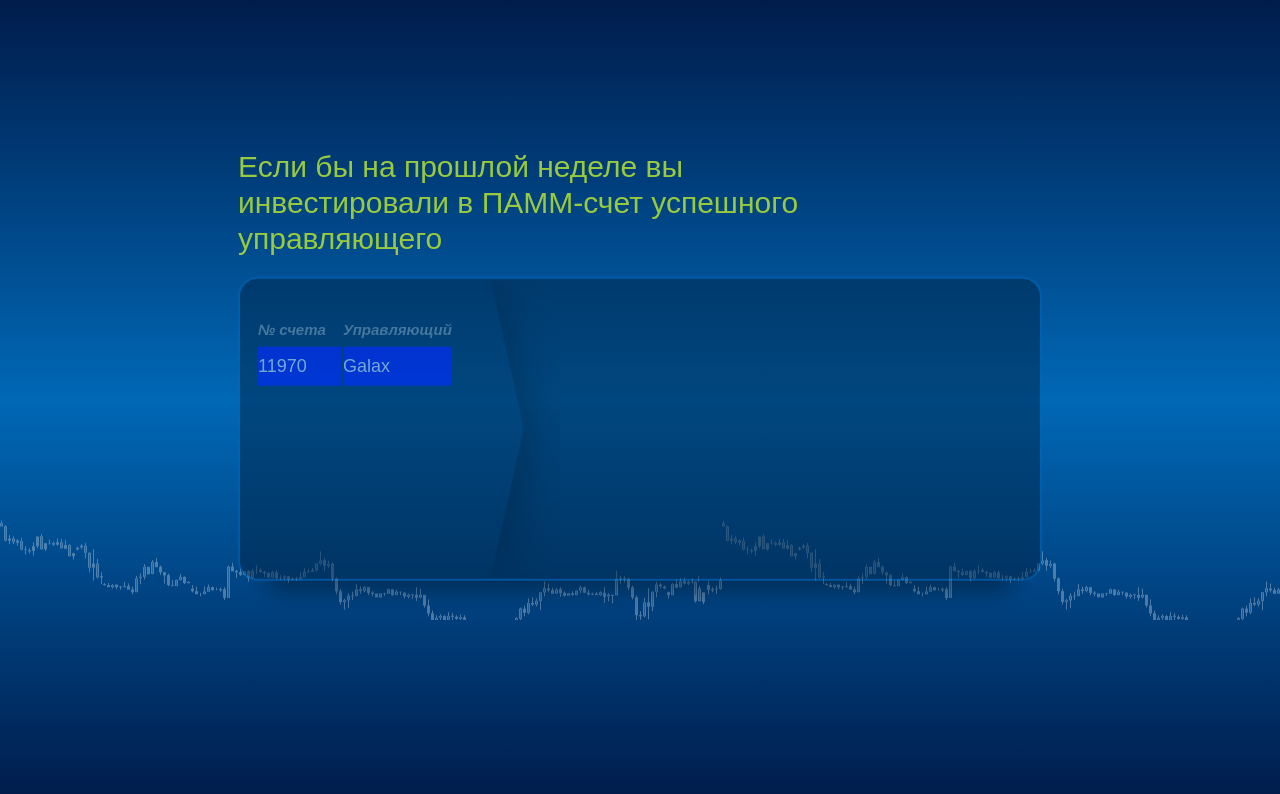
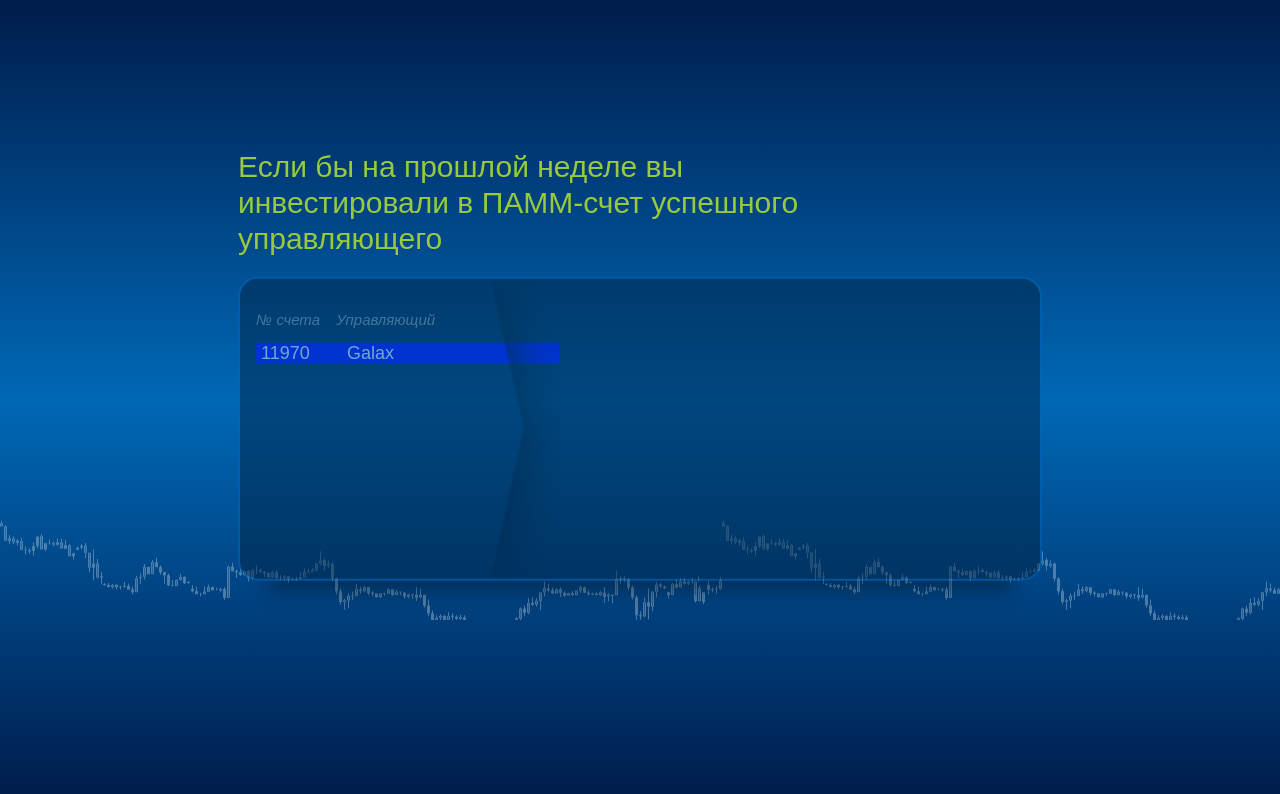
Before and after one commit to azangru/investment-calculator-exercise, a website: page client/index.html in a window 1280 px wide. Drawn offline with Linux system fonts and the light colour scheme.

Commit message:
Trying to make the styles in the accounts area work

```diff
--- a/client/index.html
+++ b/client/index.html
@@ -17,20 +17,14 @@
         <div class="calculator">
           <div class="calculator-left-panel">
             <div class="accounts-list">
-              <table>
-                <thead>
-                  <tr>
-                    <th>№ счета</th>
-                    <th>Управляющий</th>
-                  </tr>
-                </thead>
-                <tbody>
-                  <tr>
-                    <td>11970</td>
-                    <td>Galax</td>
-                  </tr>
-                </tbody>
-              </table>
+              <div class="accounts-headings">
+                <span>№ счета</span>
+                <span>Управляющий</span>
+              </div>
+              <div class="accounts-list-item active">
+                <span>11970</span>
+                <span>Galax</span>
+              </div>
             </div>
             <div class="right-arrow"><img src="./images/right_arrow.png"></div>
           </div>
--- a/client/styles.styl
+++ b/client/styles.styl
@@ -44,25 +44,28 @@ h1
   width: 40%
 
 .accounts-list
-  th, td
-    padding: 0.5em 0
-    margin: 0
-  th:first-child, td:first-child
-    padding-right: 1em
-  table
-    font-family: Arial, 'Helvetica Neue', Helvetica, sans-serif;
-    height: 80%
-    margin-top: 10%
-    margin-left: 5%
-    thead
-      color: #999999
-      font-size: 1.5rem
-      font-style: italic
-    tbody
-      color: white
-      font-size: 1.8rem
-      tr
-        background: blue
+  height: 80%
+  margin-top: 10%
+  margin-left: 5%
+  font-family: Arial, 'Helvetica Neue', Helvetica, sans-serif;
+  .accounts-headings
+    margin-bottom: 1em
+    color: #999999
+    font-size: 1.5rem
+    font-style: italic
+    span:first-child
+      display: inline-block
+      width: 25%
+  .accounts-list-item
+    color: white
+    font-size: 1.8rem
+    &.active
+      background: blue
+    span
+      padding-left: 0.5rem
+    span:first-child
+      display: inline-block
+      width: 25%
 
 .right-arrow
   height: 100%
```
Also changed, not shown: client/styles.css.
